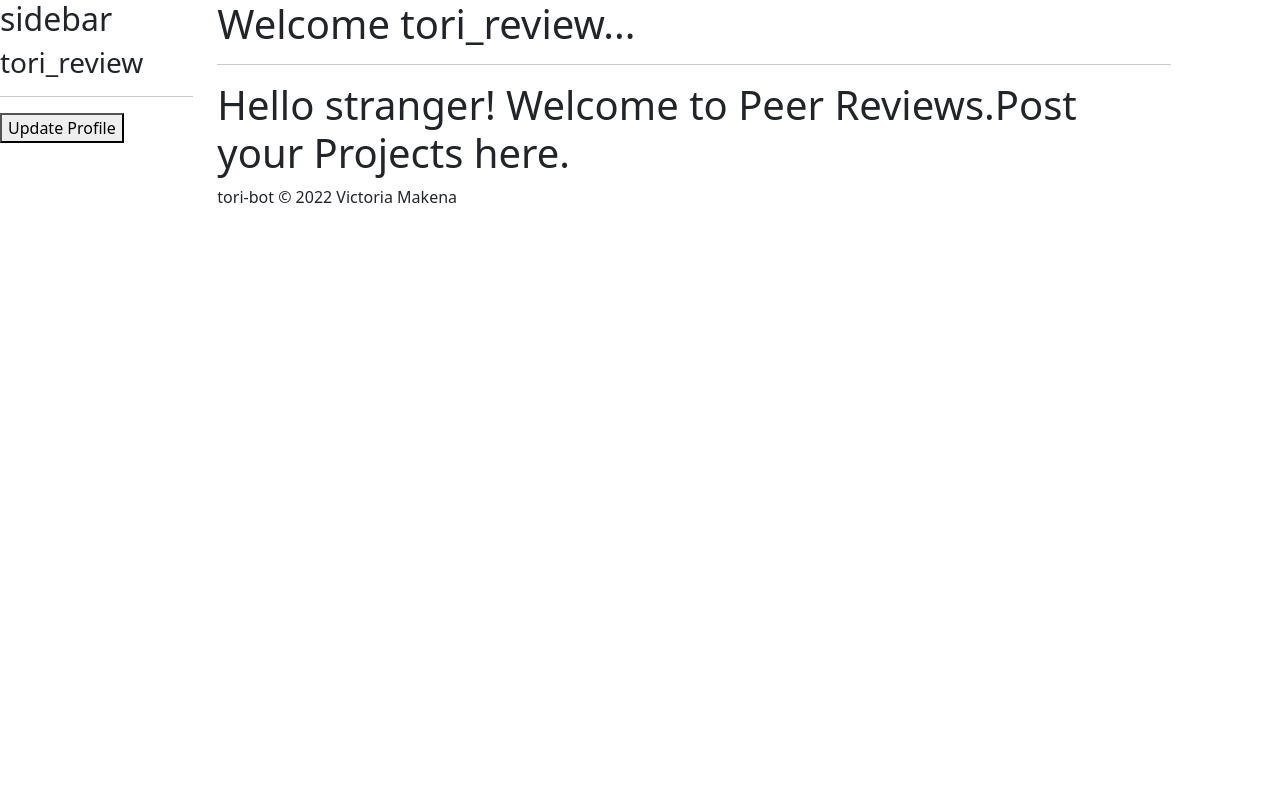
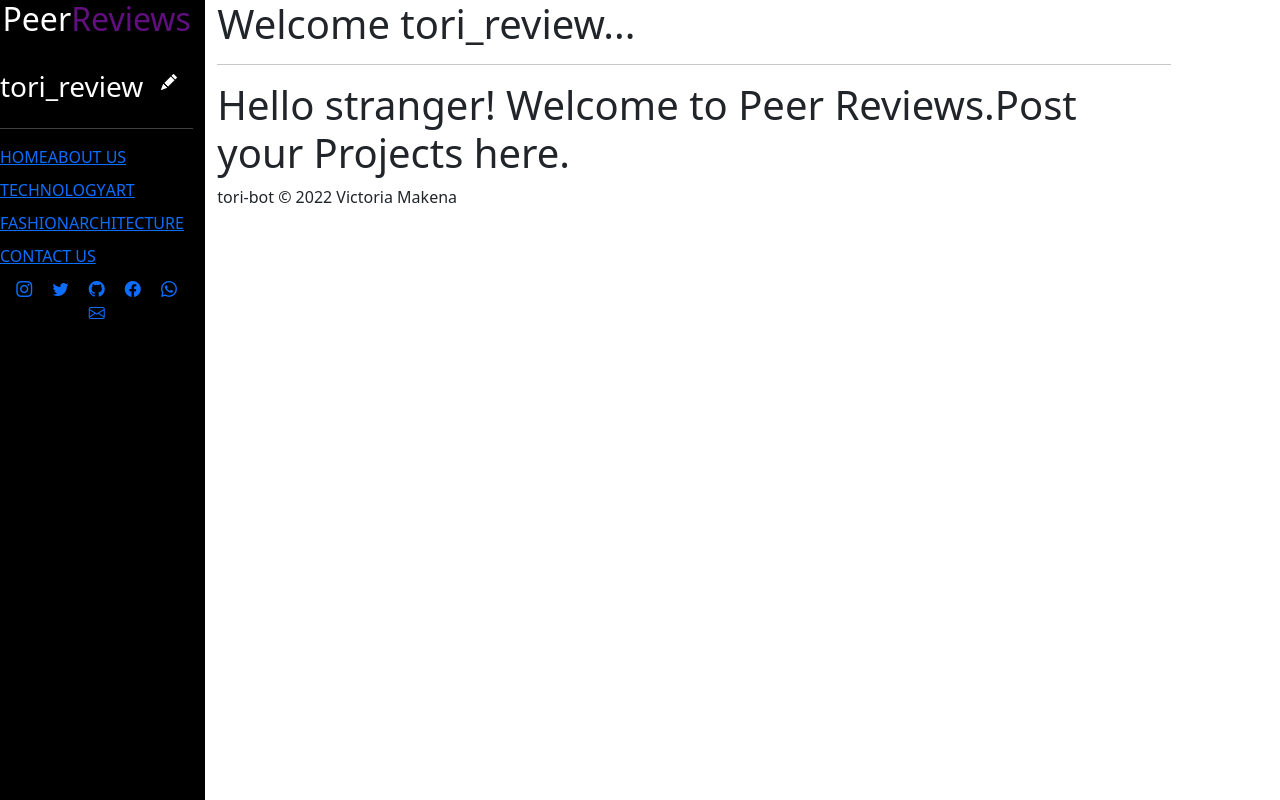
Before and after one commit to tori-bot/peer-review, a Django app: page / in a window 1280 px wide. Run offline with Django 4.2, Linux system fonts and the light colour scheme; a user stored in the database is signed in; data comes from the database, SQL or seed files in the repository; some libraries are stand-ins or nearby versions.

Commit message:
templates: style sidebar

```diff
--- a/review_app/templates/home.html
+++ b/review_app/templates/home.html
@@ -2,16 +2,53 @@
 {% block content %}
 {{block.super}}
 <div class="row">
-    <div class="col-md-2">
-        <h2>sidebar</h2>
+    <div  class="col-md-2 sidebar">
+        <h2>Peer<span class="span_text">Reviews</span> </h2>
+        <br>
         {% if profile.profile_picture %}
         <img class="profilepic" src="{{profile.profile_picture.url}} " alt="profilepic">
         {% endif %}
 
-        <h3>{{user.username}} </h3>
+        <div class="row">
+            <div class="col-md-8">
+                <a class="profile_link" href="{% url 'profile' %}"><h3>{{user.username}} </h3></a>
+
+            </div>
+            <div class="col-md-4">
+              <a class="icon_button" href="{% url 'profile_form' user.id %} "><i class="bi bi-pencil-fill"></i> </a>
+            </div>
+        </div>
+
         <hr>
-        <p>{{profile.bio}} </p>
-        <a href="{% url 'profile_form' user.id %} "><button>Update Profile</button> </a>
+        <div class="nav">
+
+              <a aria-current="page" href="#">HOME </a>
+              <hr>
+
+              <a  href="#">ABOUT US </a>
+            <hr>
+              <a class="cat" href="#">TECHNOLOGY </a>
+            <hr>
+            <a class="cat" href="#">ART </a>
+            <hr>
+            <a class="cat" href="#">FASHION </a>
+            <hr>
+            <a class="cat" href="#">ARCHITECTURE </a>
+            <hr>
+              <a  href="#" >CONTACT US </a>
+              <hr>
+
+              <div class="socials">
+                <a href="https://www.instagram.com/torimakena/"><i class="bi bi-instagram"></i></a>
+                <a href="https://twitter.com/Tori_makena"><i class="bi bi-twitter"></i></a>
+                <a href="https://github.com/tori-bot"><i class="bi bi-github"></i></a>
+                <a href="https://web.facebook.com/tori.makena.98"><i class="bi bi-facebook"></i></a>
+                <a href="https://wa.me/message/QVIDZP3PKX2XP1"><i class="bi bi-whatsapp"></i></a>
+                <a href="mailto:makenavictoria1@gmail.com"><i class="bi bi-envelope"></i></a>
+                </div>
+
+        </div>
+
     </div>
     <div class="col-md-9">
      <h1>Welcome {{user.username}}...</h1>
--- a/static/css/index.css
+++ b/static/css/index.css
@@ -1,4 +1,35 @@
+.sidebar{
+    background-color: black;
+    color: white;
+    height: 100vh;
+    text-align: center;
+}
+.icon_button{
+    background-color: transparent;
+    color: white;
+}
+.socials a{
+    width: 100%;
+    margin: 1vh;
+}
 
+}
+.nav a{
+    width: 100%;
+    color: white;
+    text-decoration: none;
+}
+a:hover{
+    color: #610F7F;
+}
+.profile_link{
+    width: 100%;
+    color: white;
+    text-decoration: none;
+}
+.span_text{
+    color: #610F7F;
+}
 .register_img{
     object-fit: cover;
 }
```
Also changed, not shown: review_app/templates/navbar.html (deleted, +0 -14 lines), review_app/templates/profile.html (+32 -0 lines).
